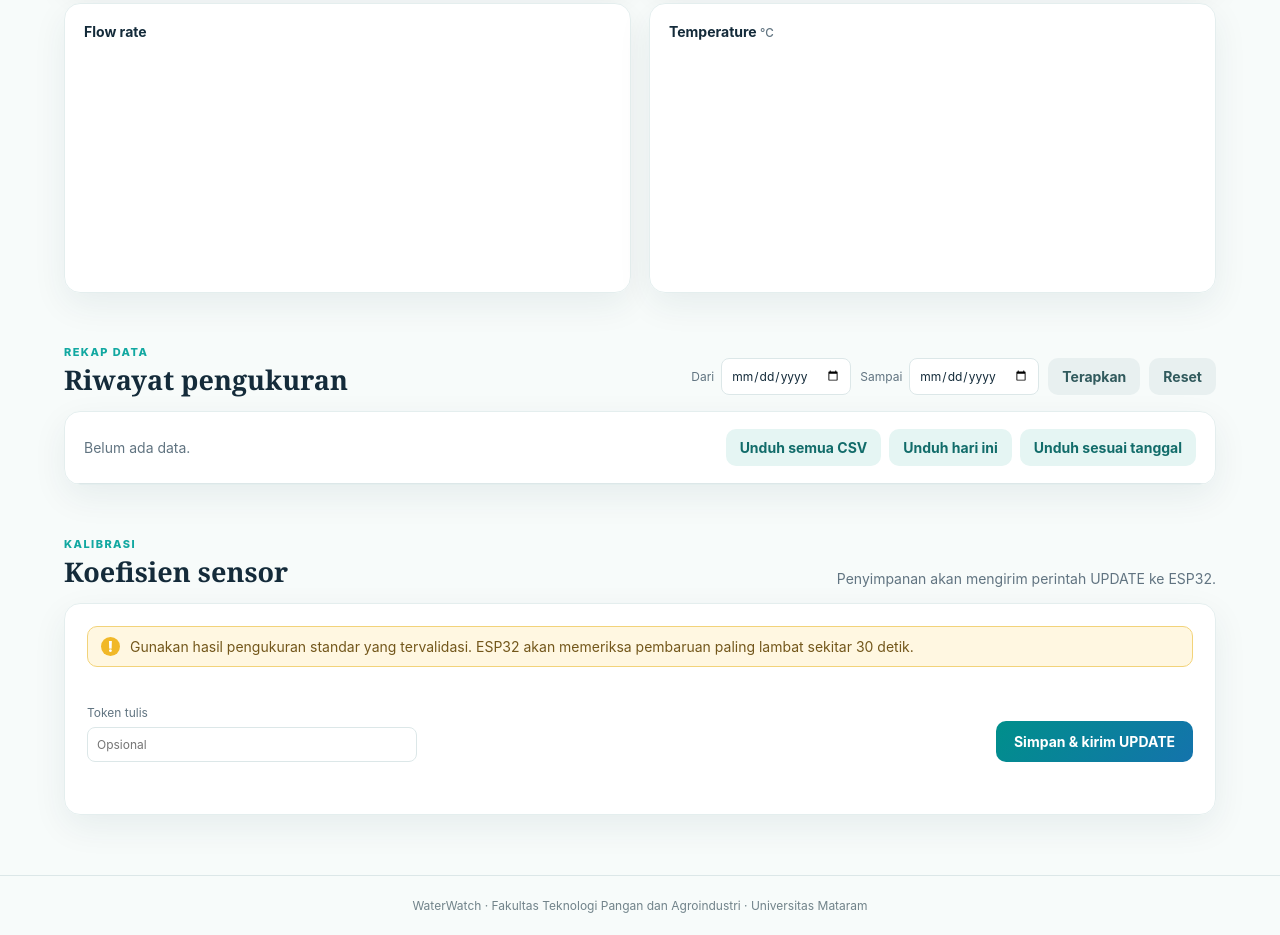
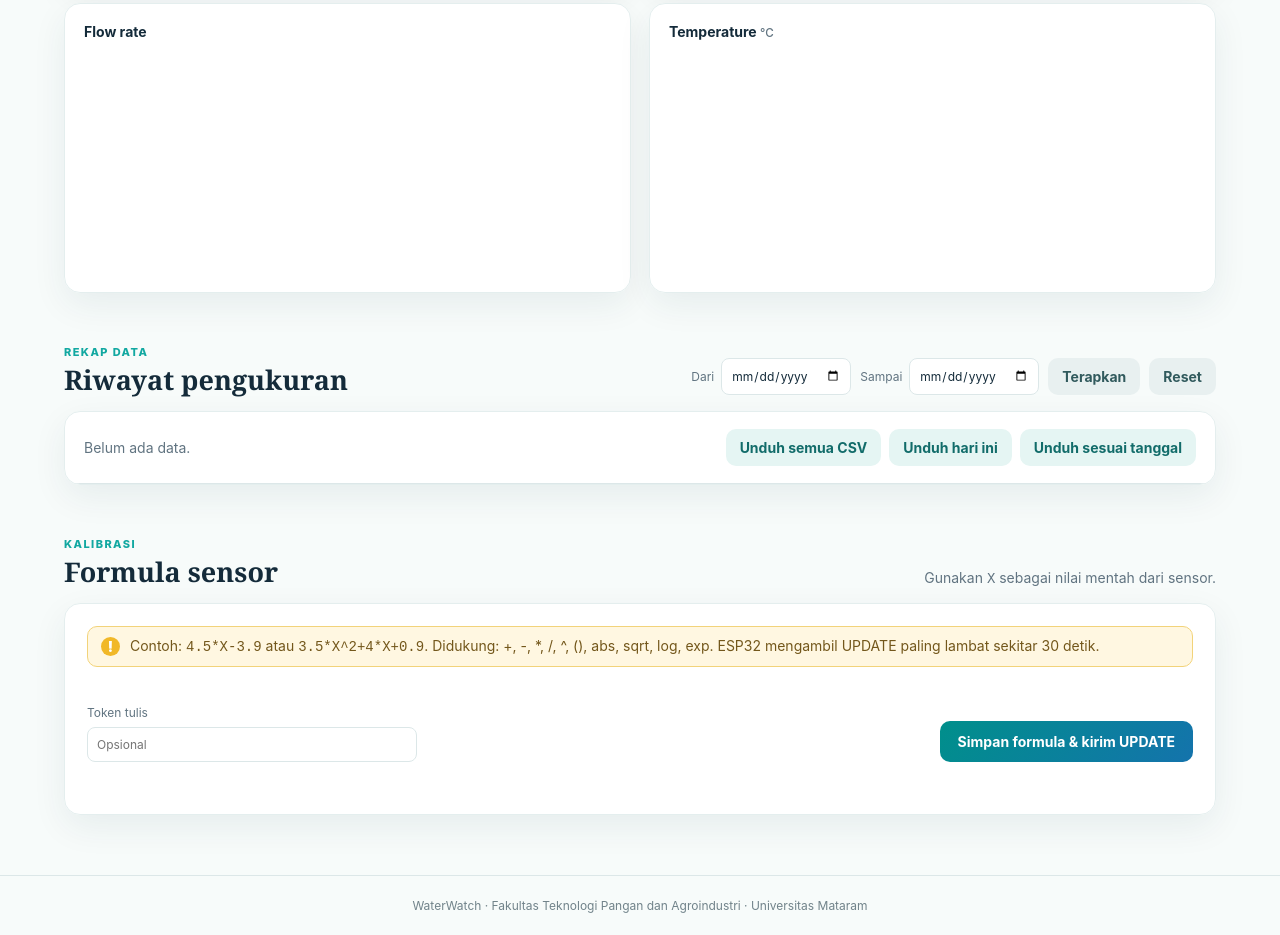
Before and after one commit to Armlombok/KulitasAir, a plain HTML site: page docs/index.html in a window 1280 px wide. Shown: the part 1084-2019 px from the top of the page. Drawn offline with nearby package versions, Linux system fonts and the light colour scheme; no server answers.

Commit message:
Update index.html

```diff
--- a/docs/index.html
+++ b/docs/index.html
@@ -15,7 +15,7 @@
   </header>
   <main>
     <section class="hero">
-      <div><p class="eyebrow">MONITORING REAL-TIME</p><h2>Kualitas air</h2><p class="subtle" id="lastUpdated">Menghubungkan ke Google Sheets…</p></div>
+      <div><p class="eyebrow">MONITORING REAL-TIME</p><h2>Kualitas air, dalam satu pandangan.</h2><p class="subtle" id="lastUpdated">Menghubungkan ke Google Sheets…</p></div>
       <div class="hero-actions"><label>Rentang grafik <select id="chartRange"><option value="50">50 data terakhir</option><option value="200">200 data terakhir</option><option value="all">Semua data</option></select></label></div>
     </section>
     <section class="metrics" aria-label="Nilai sensor terakhir">
@@ -37,8 +37,8 @@
     </section>
     <section class="section-heading"><div><p class="eyebrow">REKAP DATA</p><h2>Riwayat pengukuran</h2></div><div class="filters"><label>Dari <input id="fromDate" type="date"></label><label>Sampai <input id="toDate" type="date"></label><button class="secondary" id="applyFilter">Terapkan</button><button class="secondary" id="clearFilter">Reset</button></div></section>
     <section class="panel data-panel"><div class="table-toolbar"><p id="tableInfo">Belum ada data.</p><div class="downloads"><button id="downloadAll">Unduh semua CSV</button><button id="downloadToday">Unduh hari ini</button><button id="downloadDates">Unduh sesuai tanggal</button></div></div><div class="table-wrap"><table><thead id="dataHead"></thead><tbody id="dataBody"></tbody></table></div></section>
-    <section class="section-heading"><div><p class="eyebrow">KALIBRASI</p><h2>Koefisien sensor</h2></div><p class="subtle">Penyimpanan akan mengirim perintah UPDATE ke ESP32.</p></section>
-    <section class="panel calibration-panel"><div class="calibration-note"><span>!</span><p>Gunakan hasil pengukuran standar yang tervalidasi. ESP32 akan memeriksa pembaruan paling lambat sekitar 30 detik.</p></div><form id="calibrationForm"><div class="calibration-grid" id="calibrationFields"></div><div class="form-footer"><label>Token tulis <input id="writeToken" type="password" autocomplete="off" placeholder="Opsional"></label><button class="primary" type="submit">Simpan &amp; kirim UPDATE</button></div></form><p class="form-message" id="calibrationMessage"></p></section>
+    <section class="section-heading"><div><p class="eyebrow">KALIBRASI</p><h2>Formula sensor</h2></div><p class="subtle">Gunakan <code>X</code> sebagai nilai mentah dari sensor.</p></section>
+    <section class="panel calibration-panel"><div class="calibration-note"><span>!</span><p>Contoh: <code>4.5*X-3.9</code> atau <code>3.5*X^2+4*X+0.9</code>. Didukung: +, -, *, /, ^, (), abs, sqrt, log, exp. ESP32 mengambil UPDATE paling lambat sekitar 30 detik.</p></div><form id="calibrationForm"><div class="calibration-grid" id="calibrationFields"></div><div class="form-footer"><label>Token tulis <input id="writeToken" type="password" autocomplete="off" placeholder="Opsional"></label><button class="primary" type="submit">Simpan formula &amp; kirim UPDATE</button></div></form><p class="form-message" id="calibrationMessage"></p></section>
   </main>
   <footer>WaterWatch · Fakultas Teknologi Pangan dan Agroindustri · Universitas Mataram</footer>
   <script src="https://cdn.jsdelivr.net/npm/chart.js@4.4.7/dist/chart.umd.min.js"></script>
```
